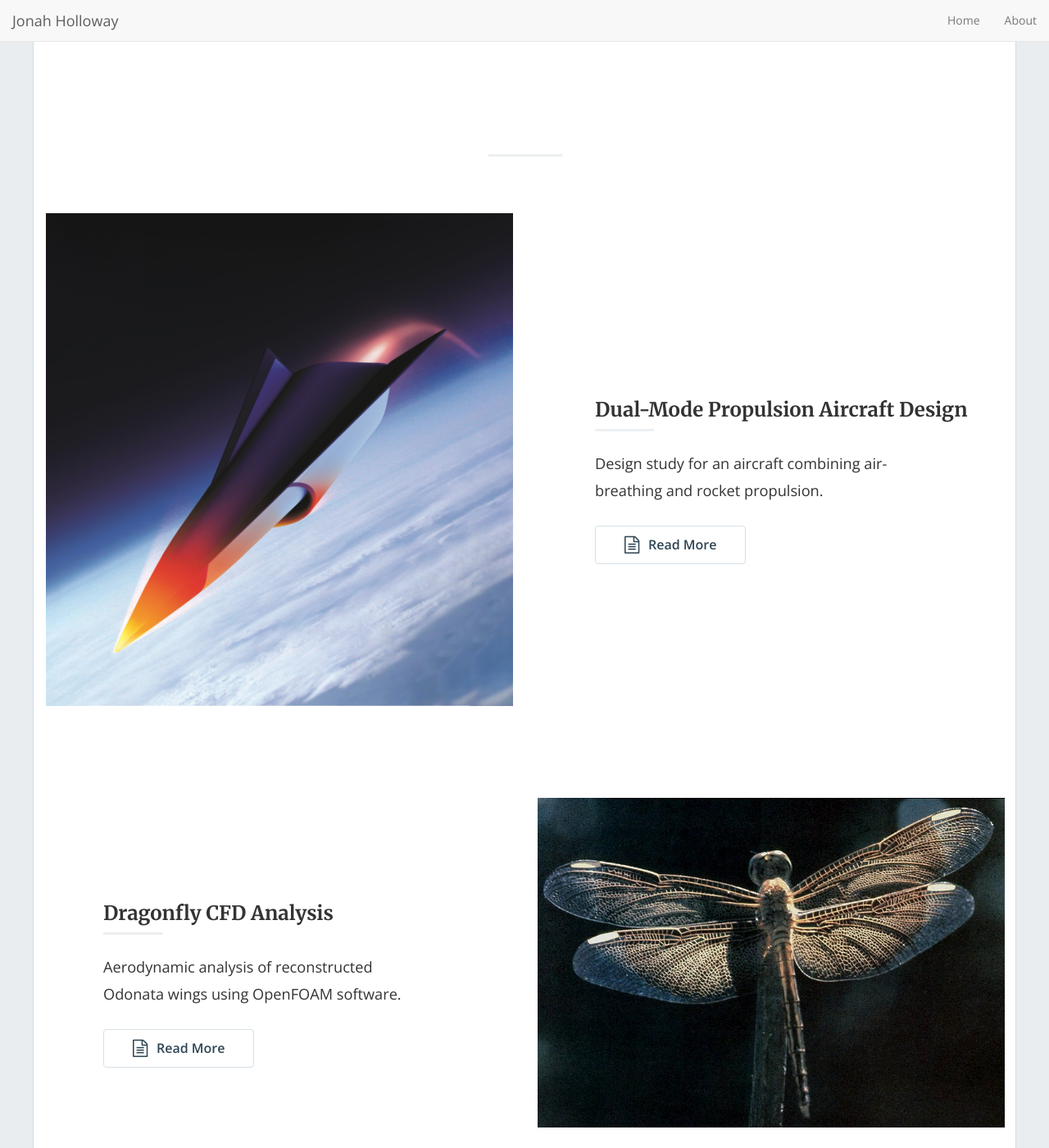
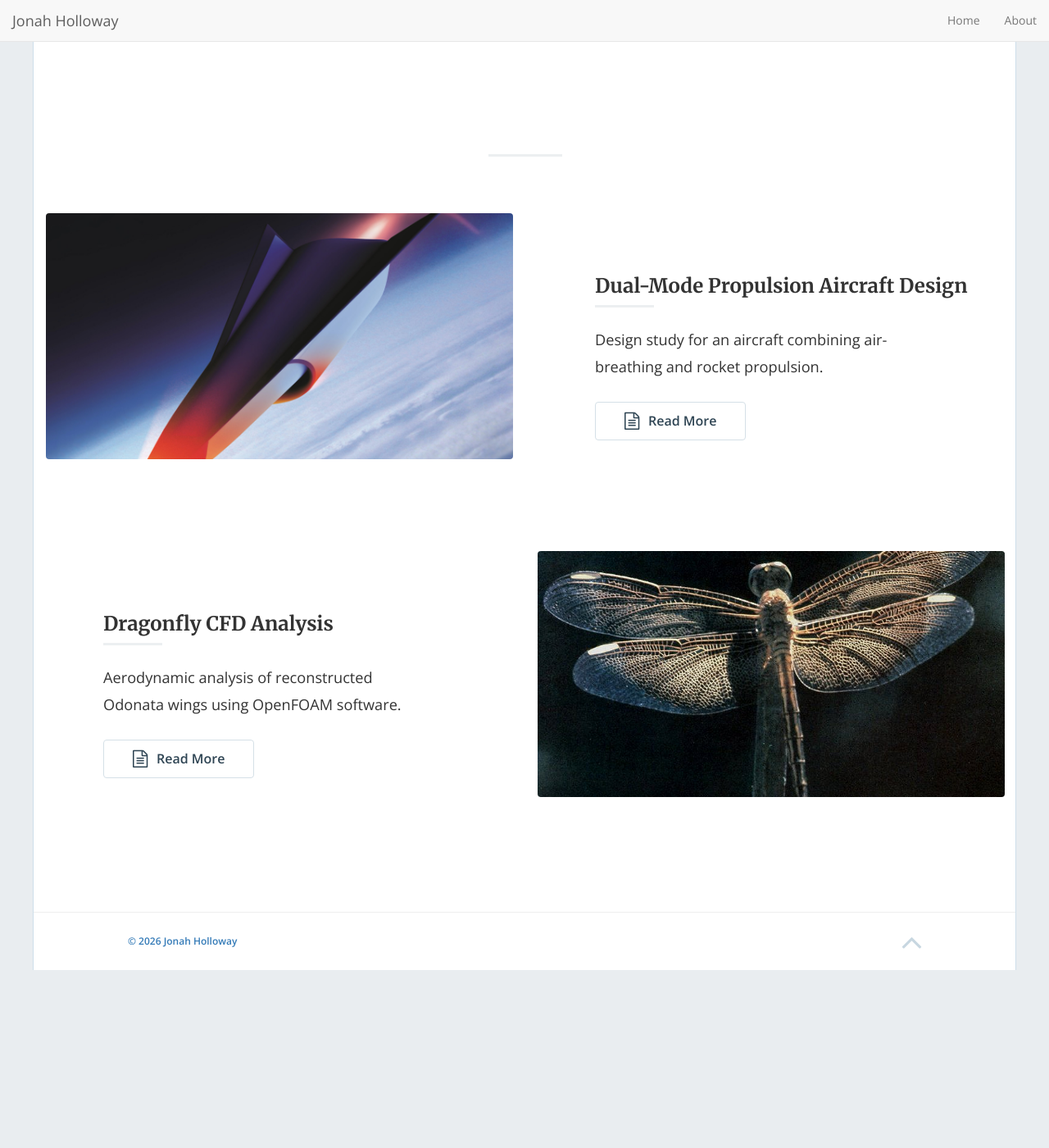
Before and after one commit to jonahholloway/jonahholloway.github.io, a Jekyll site: the page built from index.html, in a window 1280 px wide and 1400 px high, scrolled down 670 px. Shown: the whole window at 82% size. Built offline with Jekyll 4.4.1, drawn with Linux system fonts in a browser that asks for light colours; nearby versions of some CDN libraries; the list of posts is cut into pages by our own code; after the commit the page ends 1853 px from its top, so only the background shows below that.

Commit message:
Update style.scss

```diff
--- a/css/style.scss
+++ b/css/style.scss
@@ -313,8 +313,15 @@ button.btn, input.btn {
 
 // vertically center content of post rows
 .post-row {
-    align-items: center;
-    display: flex;
+  align-items: center;
+  display: flex;
+
+  img.img-responsive {
+    width: 100%;
+    height: 300px;
+    object-fit: cover;
+    border-radius: 4px;
+  }
 }
 
 /*--------------------------------------------------------------
```
